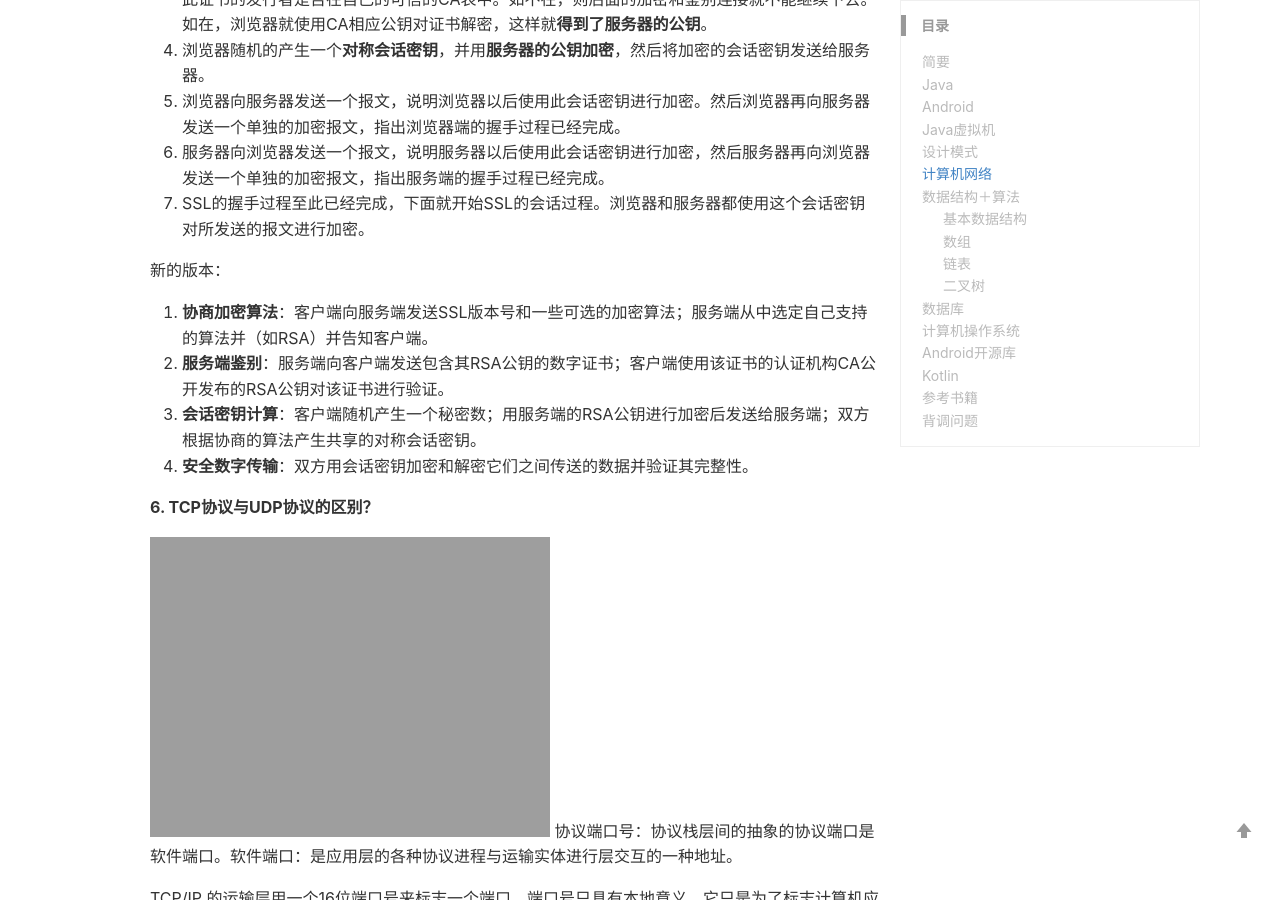
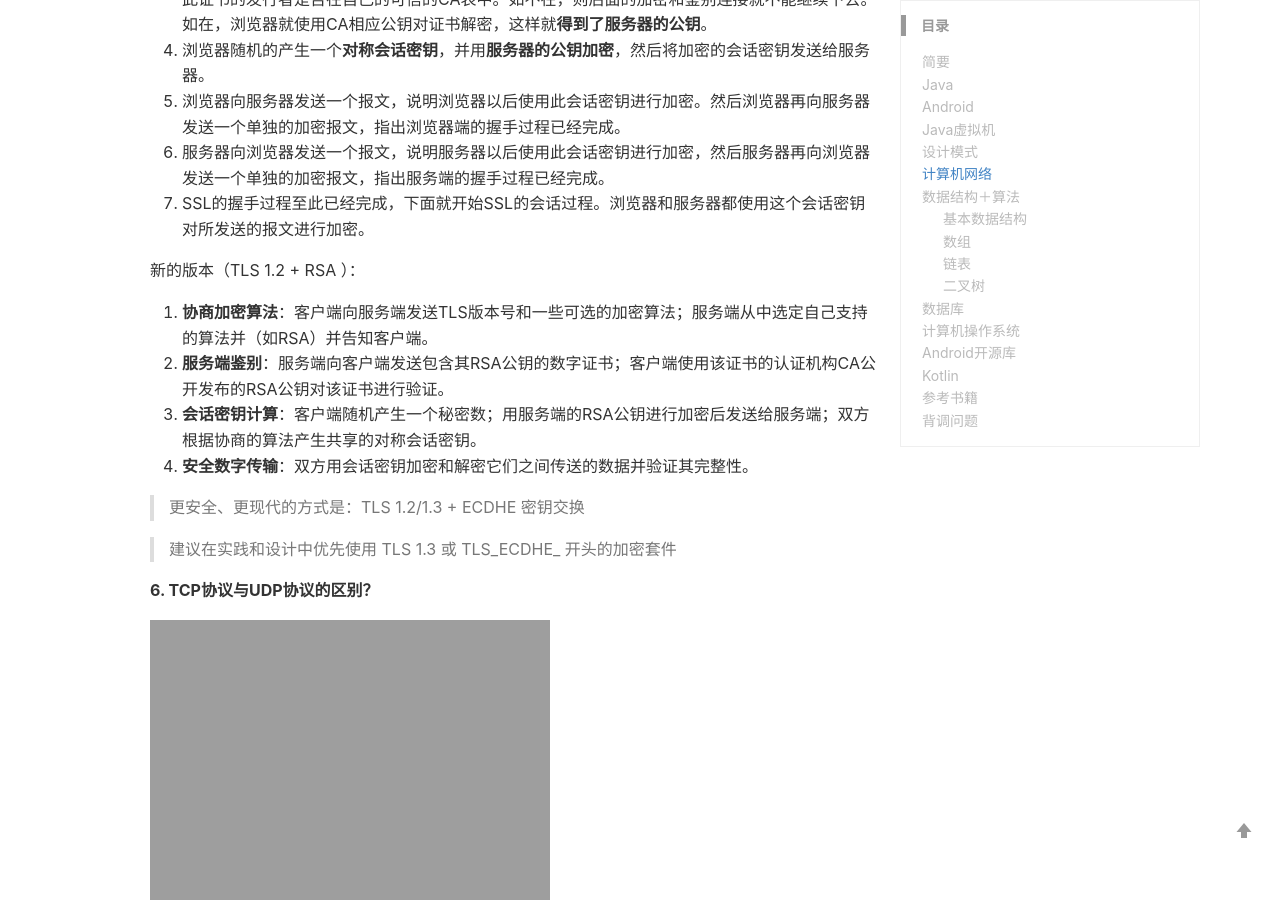
Before and after one commit to WJRye/wjrye.github.io, a Jekyll site: the page built from _wiki/2020-12-06-Android-Interview.md, in a window 1280 px wide and 900 px high, scrolled down 63530 px. Built offline with Jekyll 4.4.1, drawn with Linux system fonts in a browser that asks for light colours; comment, search, counter and statistics services are not loaded; a style sheet for code colours, icons or effects is not loaded.

```diff
--- a/_wiki/2020-12-06-Android-Interview.md
+++ b/_wiki/2020-12-06-Android-Interview.md
@@ -2395,12 +2395,18 @@ SSL的工作原理：
 6. 服务器向浏览器发送一个报文，说明服务器以后使用此会话密钥进行加密，然后服务器再向浏览器发送一个单独的加密报文，指出服务端的握手过程已经完成。
 7. SSL的握手过程至此已经完成，下面就开始SSL的会话过程。浏览器和服务器都使用这个会话密钥对所发送的报文进行加密。
 
-新的版本：
-
-1. **协商加密算法**：客户端向服务端发送SSL版本号和一些可选的加密算法；服务端从中选定自己支持的算法并（如RSA）并告知客户端。
+新的版本（TLS 1.2 + RSA ）：
+
+1. **协商加密算法**：客户端向服务端发送TLS版本号和一些可选的加密算法；服务端从中选定自己支持的算法并（如RSA）并告知客户端。
 2. **服务端鉴别**：服务端向客户端发送包含其RSA公钥的数字证书；客户端使用该证书的认证机构CA公开发布的RSA公钥对该证书进行验证。
 3. **会话密钥计算**：客户端随机产生一个秘密数；用服务端的RSA公钥进行加密后发送给服务端；双方根据协商的算法产生共享的对称会话密钥。
 4. **安全数字传输**：双方用会话密钥加密和解密它们之间传送的数据并验证其完整性。
+
+
+> 更安全、更现代的方式是：TLS 1.2/1.3 + ECDHE 密钥交换
+
+> 建议在实践和设计中优先使用 TLS 1.3 或 TLS_ECDHE_ 开头的加密套件
+
 
 **6. TCP协议与UDP协议的区别？**
 
```
Also changed, not shown: _family/2018-12-31-Summary.md (+2 -1 lines), _includes/INTRO.md (+12 -9 lines).
